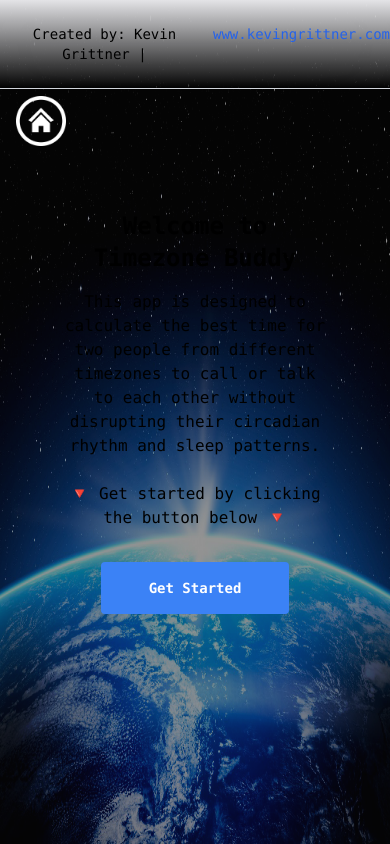
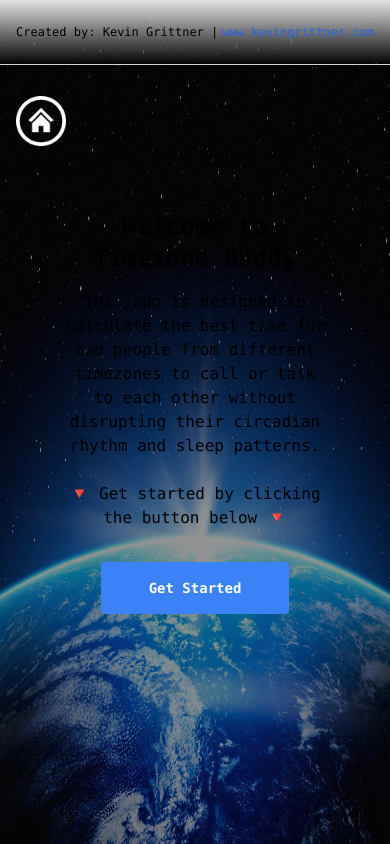
Before and after one commit to EpicIbby101/timezoneapp, a Next.js app: page / in a window 390 px wide. Built offline with nearby package versions, Linux system fonts and the light colour scheme.

Commit message:
Refactored Header component

```diff
--- a/src/components/Header.jsx
+++ b/src/components/Header.jsx
@@ -3,7 +3,7 @@ import Link from "next/link";
 
 export default function Header() {
 return(
-    <div className="z-20 w-full items-center justify-center font-mono text-sm ">
+    <div className="z-20 w-full items-center justify-center font-mono text-xs sm:text-sm ">
     <p className="fixed left-0 top-0 flex w-full justify-center border-b border-gray-300 bg-gradient-to-b from-zinc-200 pb-6 pt-6 backdrop-blur-2xl dark:border-neutral-800 dark:bg-zinc-800/30 dark:from-inherit lg:static lg:w-auto lg:border lg:bg-gray-200 lg:dark:bg-zinc-800/30">
       Created by: Kevin Grittner | <a href="https://www.kevingrittner.com" target="_blank" className='text-blue-600 ml-1'>www.kevingrittner.com</a>
     </p>
```
